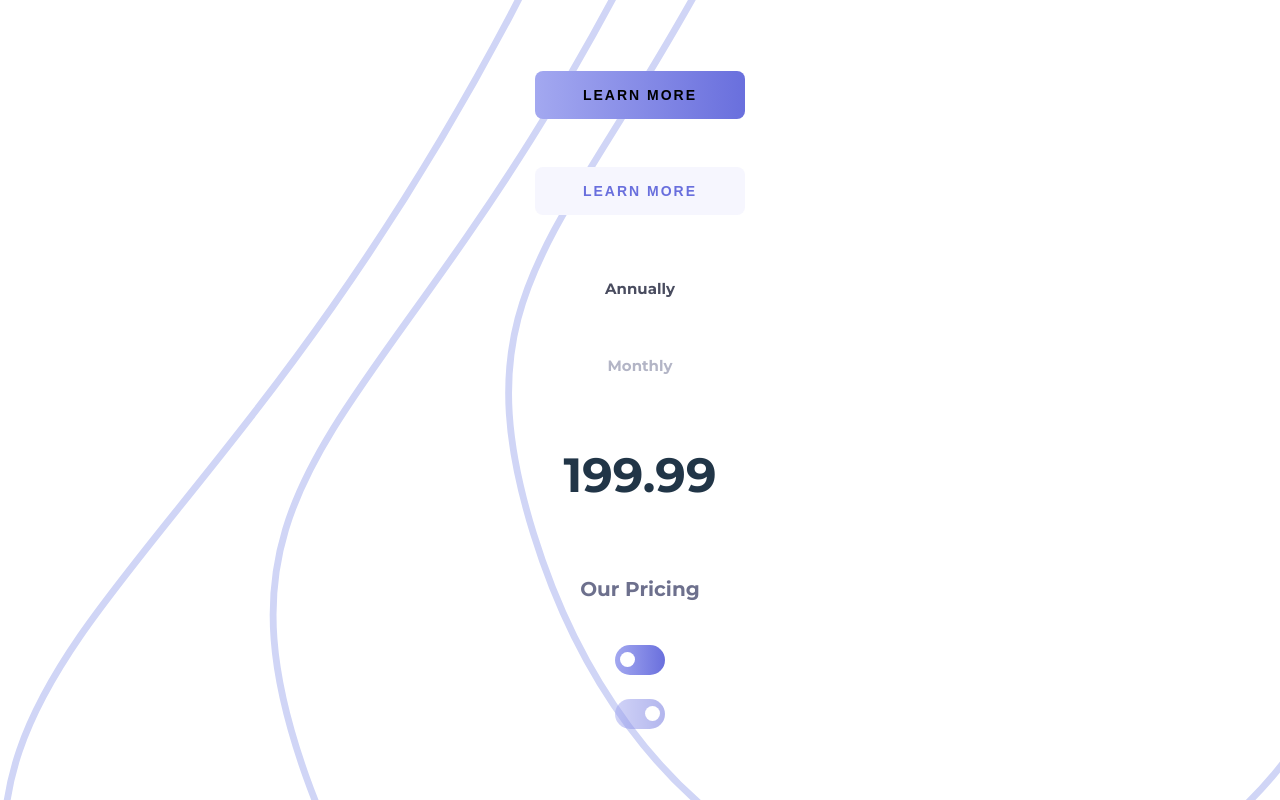
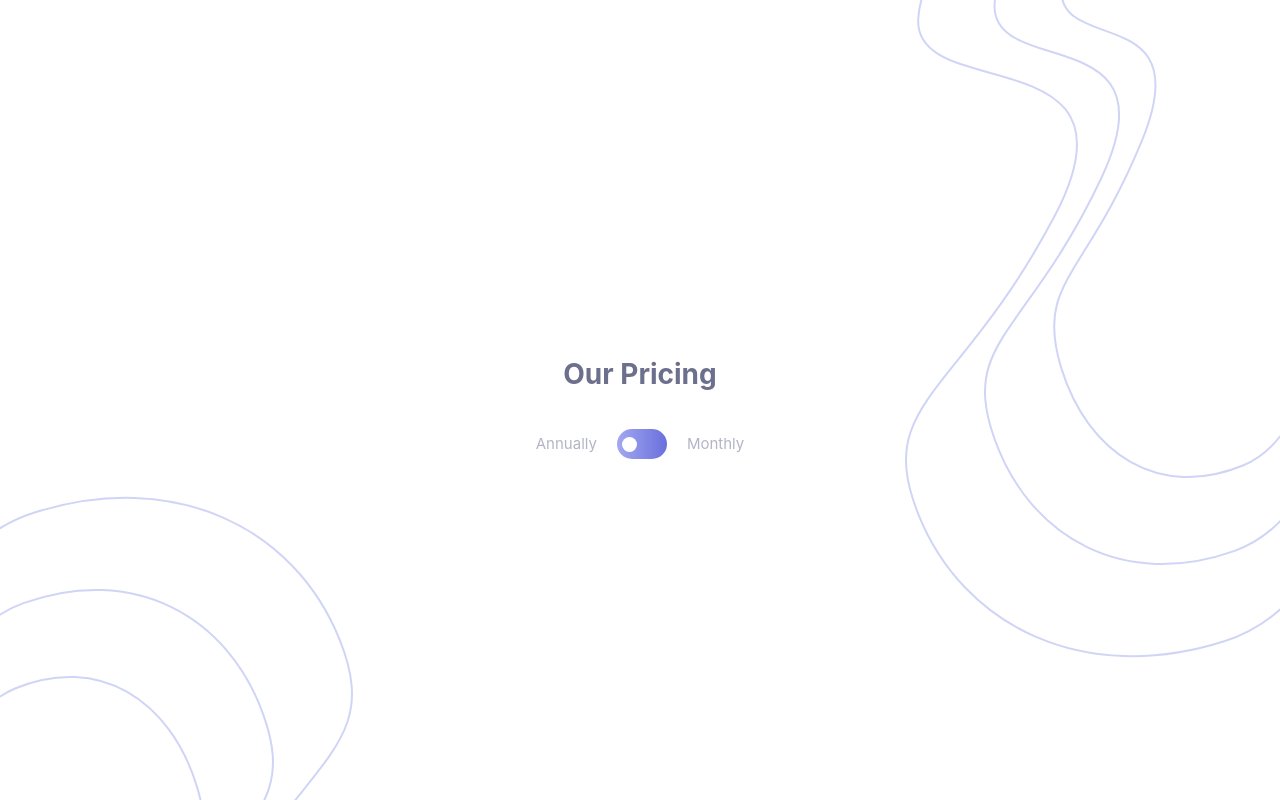
Before and after one commit to carlasofb/fm-pricing-component-with-toggle, a React (Vite) app: page / in a window 1280 px wide. Built offline with nearby package versions, Linux system fonts and the light colour scheme.

Commit message:
Adding main Pricing component and fixing font-size for h2

```diff
--- a/src/App.css
+++ b/src/App.css
@@ -10,7 +10,7 @@ body {
   text-align: center;
 }
 
-.pricing {
+.app-wrapper {
   width: 100vw;
   height: 100vh;
   display: flex;
--- a/src/App.tsx
+++ b/src/App.tsx
@@ -6,7 +6,7 @@ import Toggle from "./components/Toggle/Toggle";
 
 function App() {
   return (
-    <div className="pricing">
+    <div className="app-wrapper">
       <Button>LEARN MORE</Button>
       <br />
       <br />
--- /dev/null
+++ b/src/Pricing.tsx
@@ -0,0 +1,26 @@
+import "./pricing.scss";
+import Button from "./components/Button/Button";
+import Text from "./components/Text/Text";
+import Heading from "./components/Heading/Heading";
+import Toggle from "./components/Toggle/Toggle";
+
+function Pricing() {
+  return (
+    <div className="pricing">
+      <Heading level="h2" style="tinted">
+        Our Pricing
+      </Heading>
+      <div className="toggle-switch__wrapper">
+        <Text type="p" style="tinted">
+          Annually
+        </Text>
+        <Toggle value={false} />
+        <Text type="p" style="tinted">
+          Monthly
+        </Text>
+      </div>
+    </div>
+  );
+}
+
+export default Pricing;
--- a/src/components/Heading/heading.scss
+++ b/src/components/Heading/heading.scss
@@ -4,7 +4,7 @@
     }
 
     &--2 {
-        font-size: 1.25rem;
+        font-size: 1.75rem;
     }
 
     &--tinted {
--- a/src/main.tsx
+++ b/src/main.tsx
@@ -1,10 +1,12 @@
-import React from 'react'
-import ReactDOM from 'react-dom/client'
-import App from './App.tsx'
-import './index.css'
+import React from "react";
+import ReactDOM from "react-dom/client";
+// import App from './App.tsx'
+import Pricing from "./Pricing";
+import "./index.css";
 
-ReactDOM.createRoot(document.getElementById('root')!).render(
+ReactDOM.createRoot(document.getElementById("root")!).render(
   <React.StrictMode>
-    <App />
-  </React.StrictMode>,
-)
+    {/* <App /> */}
+    <Pricing />
+  </React.StrictMode>
+);
--- /dev/null
+++ b/src/pricing.scss
@@ -0,0 +1,16 @@
+.pricing {
+    width: 100vw;
+    height: 100vh;
+    display: flex;
+    flex-direction: column;
+    justify-content: center;
+    align-items: center;
+    background: url(./assets/images/bg-top.svg) top right no-repeat,
+                url(./assets/images/bg-bottom.svg) bottom left no-repeat;
+
+    .toggle-switch__wrapper {
+        display: flex;
+        align-items: center;
+        gap: 20px;
+    }
+}
```
